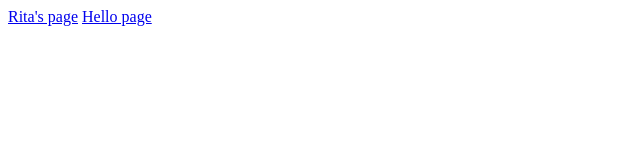
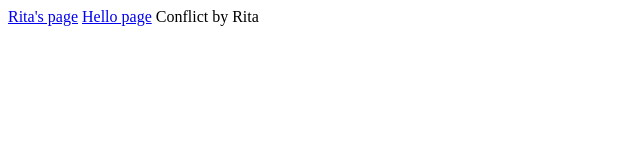
Before and after one commit to uitpm221-mmv/lab2, a plain HTML site: page index.html in a window 1280 px wide. Shown: the whole page, without its empty margins (0-640 px from the left). Drawn offline with Linux system fonts and the light colour scheme.

Commit message:
Update index.html

```diff
--- a/index.html
+++ b/index.html
@@ -6,5 +6,6 @@
   <body>
     <a href="https://github.com/uitpm221-mmv/lab2/blob/marharyta/rita_page.html">Rita's page</a>
     <a href="https://github.com/uitpm221-mmv/lab2/blob/vfbranch/rita_page.html">Hello page</a>
+    Conflict by Rita
   </body>
 </html>
```
